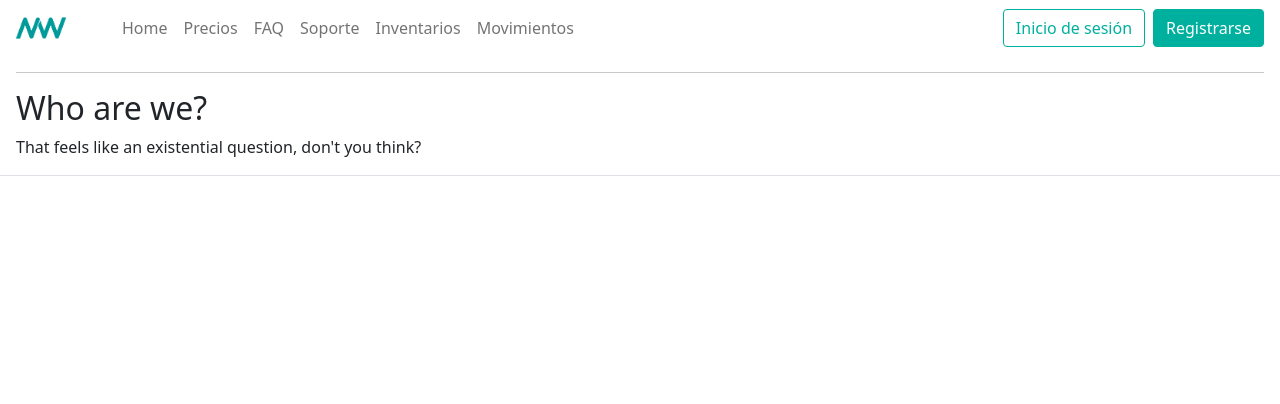
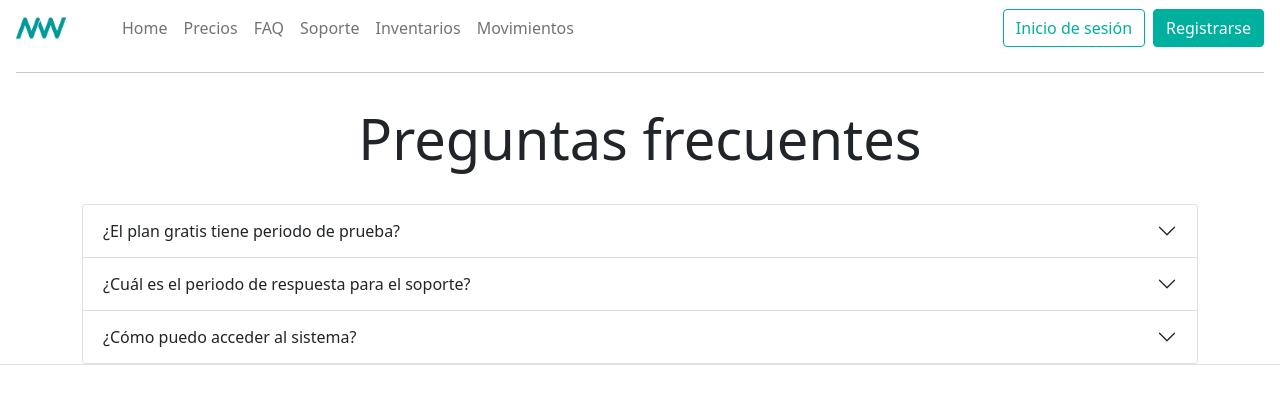
Before and after one commit to DT3264/InventariosWeb, a React (Create React App) app: page /faq in a window 1280 px wide. Shown: the top 404 px of the page. Built offline with nearby package versions, Linux system fonts and the light colour scheme.

Commit message:
Agregado FAQ

```diff
--- /dev/null
+++ b/src/components/faq.js
@@ -0,0 +1,42 @@
+import { Accordion, Container } from "react-bootstrap";
+export default function Faq() {
+  return (
+    <Container>
+      <div class="pricing-header p-3 pb-md-4 mx-auto text-center">
+        <h1 class="display-4 fw-normal">Preguntas frecuentes</h1>
+      </div>
+      <Accordion>
+        <Accordion.Item eventKey="0">
+          <Accordion.Header>
+            ¿El plan gratis tiene periodo de prueba?
+          </Accordion.Header>
+          <Accordion.Body>
+            No, el plan gratis puede usarse tanto como se necesite siempre y
+            cuando no exceda de las capacidades prestadas, de ser excedidas, se
+            detendrá el servicio hasta que el cliente cambie al plan que
+            satisfaga sus necesidades o reduzca los recursos que usa en la
+            plataforma.
+          </Accordion.Body>
+        </Accordion.Item>
+        <Accordion.Item eventKey="1">
+          <Accordion.Header>
+            ¿Cuál es el periodo de respuesta para el soporte?
+          </Accordion.Header>
+          <Accordion.Body>
+            Para los usuarios del plan gratis el periodo suele ser de 24 a 72
+            horas Para los usuarios del plan estandar el periodo es de 24 a 48
+            horas Para los usuarios del plan profesional el periodo es de 0 a 24
+            horas
+          </Accordion.Body>
+        </Accordion.Item>
+        <Accordion.Item eventKey="2">
+          <Accordion.Header>¿Cómo puedo acceder al sistema?</Accordion.Header>
+          <Accordion.Body>
+            Puede acceder desde la página web o desde la aplicación móvil
+            disponible en la playstore y la appstore.
+          </Accordion.Body>
+        </Accordion.Item>
+      </Accordion>
+    </Container>
+  );
+}
--- a/src/index.js
+++ b/src/index.js
@@ -7,6 +7,7 @@ import { BrowserRouter as Router, Routes, Route, Link } from "react-router-dom";
 import { Row, Col, NavItem, Nav, Navbar } from "react-bootstrap";
 import Index from "./components/index.js";
 import reportWebVitals from "./reportWebVitals";
+import Faq from "./components/faq";
 
 ReactDOM.render(
   <Router>
@@ -106,7 +107,7 @@ ReactDOM.render(
         <Routes>
           <Route path="/" element={<Index />} />
           <Route path="/precios" element={<About />} />
-          <Route path="/faq" element={<About />} />
+          <Route path="/faq" element={<Faq />} />
           <Route path="/soporte" element={<About />} />
           <Route path="/inventarios" element={<About />} />
           <Route path="/movimientos" element={<About />} />
```
